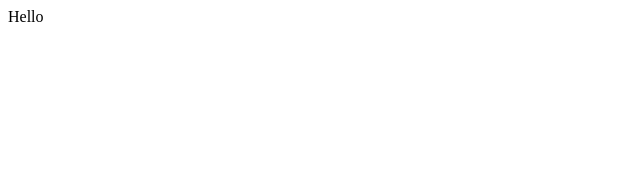
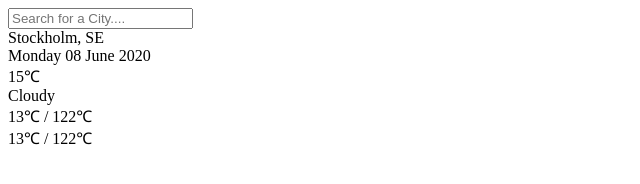
Before and after one commit to BobWRowsse/WeatherApp, a plain HTML site: page index.html in a window 1280 px wide. Shown: the whole page, without its empty margins (0-640 px from the left). Drawn offline with Linux system fonts and the light colour scheme.

Commit message:
add html content / structure

```diff
--- a/index.html
+++ b/index.html
@@ -6,7 +6,23 @@
     <title>Weather App</title>
   </head>
   <body>
-    <div class="app-wrap">Hello</div>
+    <div class="app-wrap">
+      <header>
+        <input type="text" autocomplete="off" class="search-box" placeholder="Search for a City...." />
+      </header>
+      <main>
+        <section class="location">
+          <div class="city">Stockholm, SE</div>
+          <div class="date">Monday 08 June 2020</div>
+        </section>
+        <div class="current">
+          <div class="temp">15<span>&#8451</span></div>
+          <div class="weather">Cloudy</div>
+          <div class="hi-low">13&#8451 / 122&#8451 </div>
+          <div class="hi-low">13&#8451 / 122&#8451 </div>
+        </div>
+      </main>
+    </div>
     <script src="main.js"></script>
   </body>
 </html>
```
